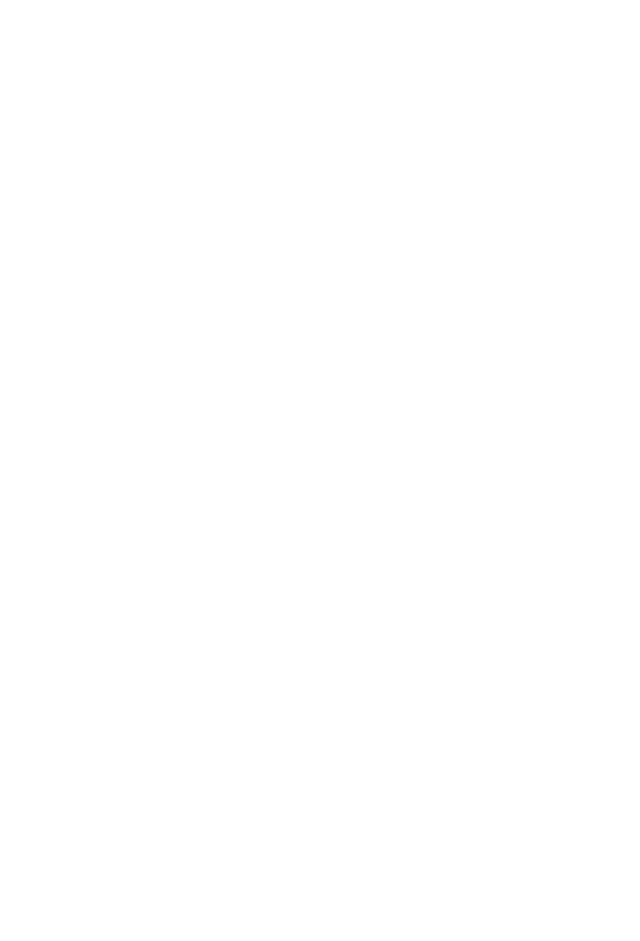
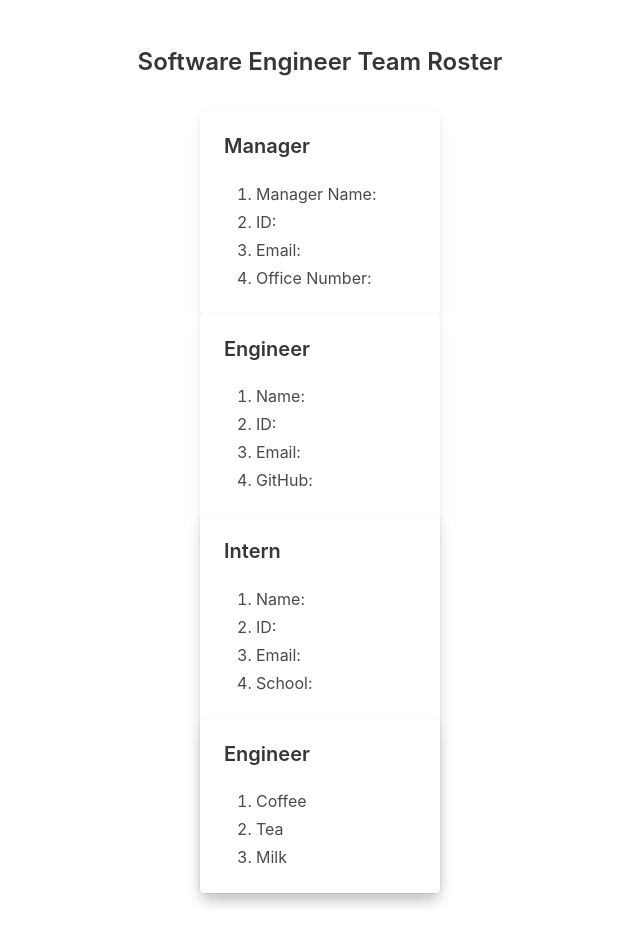
Before and after one commit to LukeMcM89/Team-Profile-Generator, a website: page dist/TeamRoster.html in a window 1280 px wide. Shown: the whole page, without its empty margins (320-960 px from the left). Before the commit the page ends 800 px from the top, so only its background shows below. Drawn offline with nearby package versions, Linux system fonts and the light colour scheme.

Commit message:
Team Cards HTML

```diff
--- a/dist/TeamRoster.html
+++ b/dist/TeamRoster.html
@@ -2,23 +2,77 @@
 <html lang="en">
 
 <head>
-<meta charset ="UTF-8">
-<meta http-equiv="X-UA-Compatible" content = "ie=edge">
+    <meta charset="UTF-8">
+    <meta http-equiv="X-UA-Compatible" content="ie=edge">
+    <link rel="stylesheet" href="https://cdnjs.cloudflare.com/ajax/libs/bulma/0.6.2/css/bulma.min.css" />
 
-<link rel="stylesheet" href="./style.css">
+    <link rel="stylesheet" href="./style.css">
 
-<title>Software Engineer Team Profile Generator</title>
+    <title>Software Engineer Team Profile Generator</title>
 
 
 
 </head>
 
-<body>
-    <div class="card">
-        <div class="card-header"></div>
-    </div>
+<section class="section is-hidden-mobile">
+    <div class="container">
+        <h3 class="title has-text-centered is-size-4">Software Engineer Team Roster</h3>
+        <div class="columns mt-5 is-8 is-variable is-centered">
+            <div class="column is-4-tablet is-3-desktop">
+                <div class="card">
+                    <div class="card-content">
+                        <p class="title is-size-5">Manager</p>
+                        <div class="content">
+                            <ol type="1">
+                                <li>Manager Name:</li>
+                                <li>ID:</li>
+                                <li>Email:</li>
+                                <li>Office Number:</li>
+                            </ol>
+                        </div>
+                    </div>
+                </div>
+                <div class="div.column is-4-tablet is-3-desktop">
+                    <div class="card">
+                        <div class="card-content">
+                            <p class="title is-size-5">Engineer</p>
+                            <div class="content">
+                                <ol type="1">
+                                    <li>Name:</li>
+                                    <li>ID:</li>
+                                    <li>Email:</li>
+                                    <li>GitHub:</li>
+                                </ol>
+                            </div>
+                        </div>
+                        <div class="div.column is-4-tablet is-3-desktop">
+                            <div class="card">
+                                <div class="card-content">
+                                    <p class="title is-size-5">Intern</p>
+                                    <div class="content">
+                                        <ol type="1">
+                                            <li>Name:</li>
+                                            <li>ID:</li>
+                                            <li>Email:</li>
+                                            <li>School:</li>
+                                        </ol>
+                                    </div>
+                                </div>
+                                <div class="div.column is-4-tablet is-3-desktop">
+                                    <div class="card">
+                                        <div class="card-content">
+                                            <p class="title is-size-5">Engineer</p>
+                                            <div class="content">
+                                                <ol type="1">
+                                                    <li>Coffee</li>
+                                                    <li>Tea</li>
+                                                    <li>Milk</li>
+                                                </ol>
+                                            </div>
+                                        </div>
+                                    </div>
+</section>
+
 </body>
 
-
-
 </html>
```
